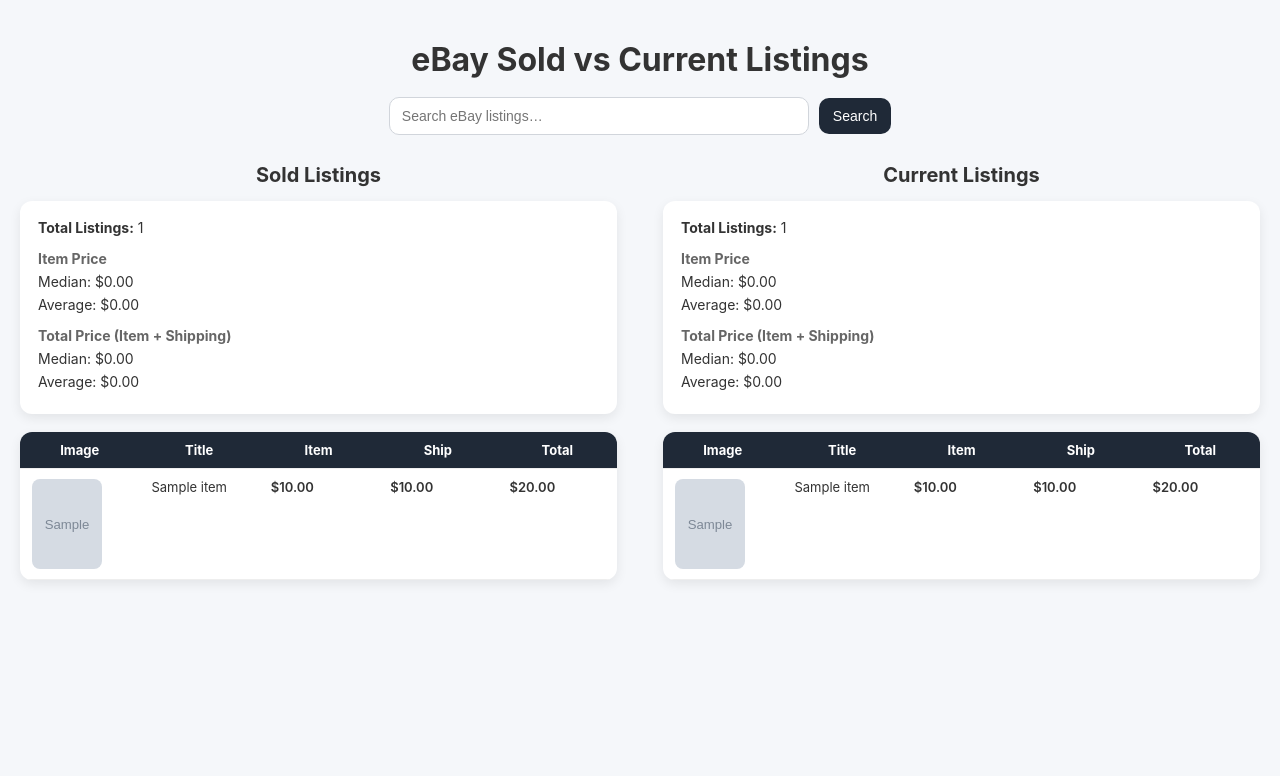
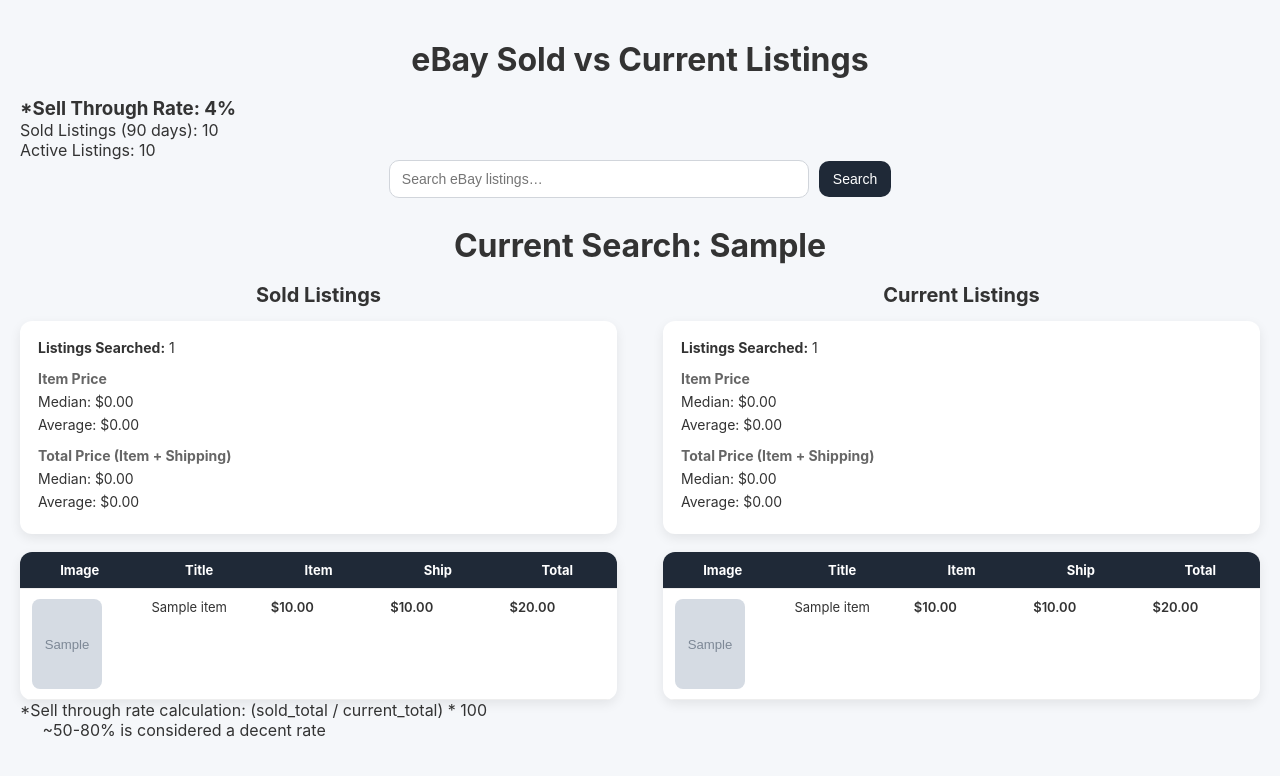
Before and after one commit to cassied1028/ebay-price-analyzer, a FastAPI app: template backend/templates/index.html in a window 1280 px wide. Shown: the top 776 px of the page. Run offline with FastAPI, Linux system fonts and the light colour scheme; the template is opened without the code that fills it: most values are stand-ins (such as "Sample title", 1, 10 or a date in 2020); grey boxes marked "Sample" are stand-in pictures.

Commit message:
fixed bug when 0 listings; added sell through rate

```diff
--- a/backend/app.py
+++ b/backend/app.py
@@ -25,10 +25,10 @@
 templates = Jinja2Templates(directory=str(TEMPLATES_DIR))
 
 
-def load_listings(mode: str) -> list[dict[str, Any]]:
+def load_listings(mode: str) -> dict[str, Any]:
     data_file = DATA_SOLD_FILE if mode == "sold" else DATA_CURRENT_FILE
     if not data_file.exists():
-        return []
+        return {"totalListingCount": 0, "listings": []}
     return json.loads(data_file.read_text(encoding="utf-8"))
 
 
@@ -74,11 +74,26 @@
 
 @app.get("/")
 def homepage(request: Request, limit: int | None = Query(default=None, gt=0)):
-    sold_raw = load_listings("sold")
-    current_raw = load_listings("current")
+    sold_data = load_listings("sold")
+    current_data = load_listings("current")
+
+    sold_total = sold_data["totalListingCount"]
+    current_total = current_data["totalListingCount"]
+
+    sold_raw = sold_data["listings"]
+    current_raw = current_data["listings"]
 
     sold_cleaned, sold_stats = clean_listings(sold_raw, limit)
     current_cleaned, current_stats = clean_listings(current_raw, limit)
+
+    sold_fewer_words = sold_data.get("fewerWordsFallback", False)
+    current_fewer_words = current_data.get("fewerWordsFallback", False)
+
+    sell_through_rate = None
+    if current_total > 0:
+        sell_through_rate = round((sold_total / current_total) * 100, 2)
+
+    current_query = request.query_params.get("q", "")
 
     return templates.TemplateResponse(
         "index.html",
@@ -88,6 +103,13 @@
             "sold_stats": sold_stats,
             "current_listings": current_cleaned,
             "current_stats": current_stats,
+            "sell_through_rate": sell_through_rate,
+            "sold_total": sold_total,
+            "current_total": current_total,
+            "sold_fewer_words":sold_fewer_words,
+            "current_fewer_words":current_fewer_words,
+            "current_query":current_query,
+
         },
     )
 
@@ -95,9 +117,5 @@
 @app.post("/search")
 def run_search(q: str = Form(...)):
     scraper = str(ROOT / "scraper" / "index.js")
-
-    # IMPORTANT: this assumes your index.js supports a final arg: "sold" or "current"
-    subprocess.run(["node", scraper, q, "sold"], check=True)
-    subprocess.run(["node", scraper, q, "current"], check=True)
-
-    return RedirectResponse(url="/", status_code=303)
+    subprocess.run(["node", scraper, q], check=True)
+    return RedirectResponse(url=f"/?q={q}", status_code=303)
--- a/backend/templates/index.html
+++ b/backend/templates/index.html
@@ -9,6 +9,14 @@
   <body>
 
     <h1>eBay Sold vs Current Listings</h1>
+
+    <div class="stat">
+      <h3>*Sell Through Rate: {{ sell_through_rate }}%</h3>
+    </div>
+    <div class="stat">
+      <p>Sold Listings (90 days): {{ sold_total }}</p>
+      <p>Active Listings: {{ current_total }}</p>
+    </div>
 
     <!-- Centered Search -->
     <div class="search-container">
@@ -24,6 +32,20 @@
       </form>
     </div>
 
+
+    {% if sold_fewer_words or current_fewer_words %}
+    <div class="warning">
+      <br>
+      ⚠️ eBay is showing results that match fewer words than your search.
+      Some pricing data may not exactly match the query. ⚠️
+      <br>
+    </div>
+    {% endif %}
+
+
+    <div class="stat">
+      <h1>Current Search: {{current_query}}</h1>
+    </div>
     <!-- Split Layout -->
     <div class="split-container">
 
@@ -32,7 +54,7 @@
         <h2>Sold Listings</h2>
 
         <div class="stats">
-          <p><strong>Total Listings:</strong> {{ sold_stats.listings_count }}</p>
+          <p><strong>Listings Searched:</strong> {{ sold_stats.listings_count }}</p>
 
           <h4>Item Price</h4>
           <p>Median: ${{ "%.2f"|format(sold_stats.item.median or 0) }}</p>
@@ -80,7 +102,7 @@
         <h2>Current Listings</h2>
 
         <div class="stats">
-          <p><strong>Total Listings:</strong> {{ current_stats.listings_count }}</p>
+          <p><strong>Listings Searched:</strong> {{ current_stats.listings_count }}</p>
 
           <h4>Item Price</h4>
           <p>Median: ${{ "%.2f"|format(current_stats.item.median or 0) }}</p>
@@ -122,6 +144,9 @@
       </div>
 
     </div>
-
+    <div class="stat">
+      <p>*Sell through rate calculation: (sold_total / current_total) * 100</p>
+      <p>&nbsp;&nbsp;&nbsp;&nbsp;&nbsp;~50-80% is considered a decent rate</p>
+    </div>
   </body>
 </html>
```
Also changed, not shown: scraper/index.js (+23 -3 lines).
